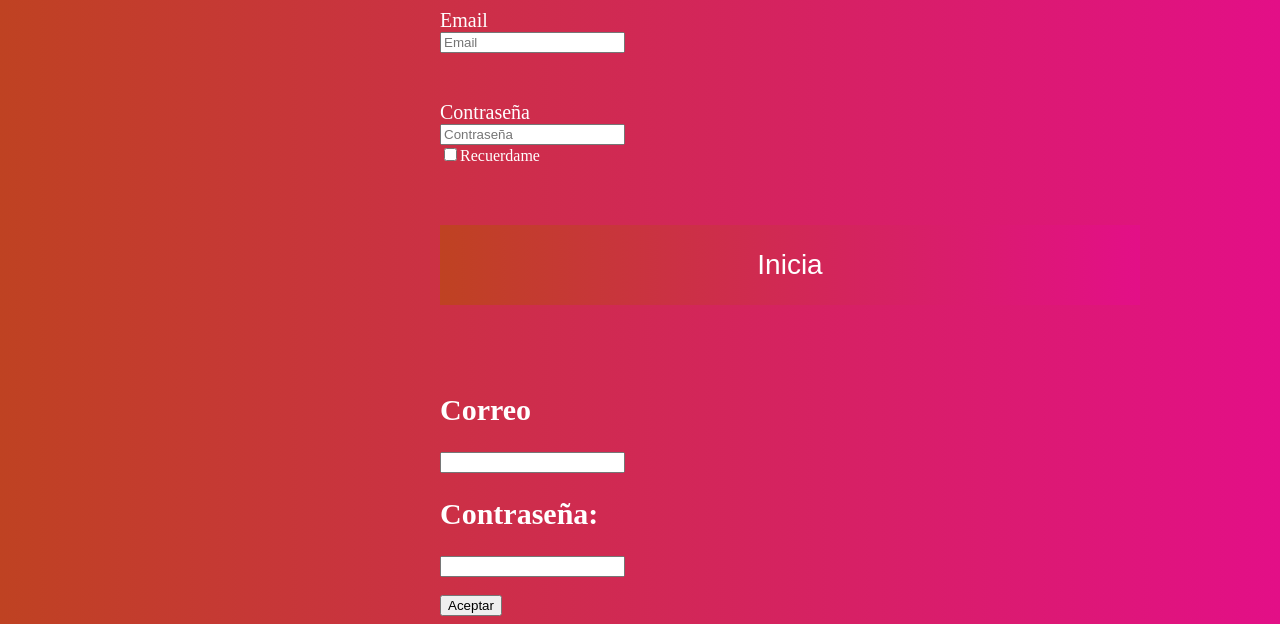
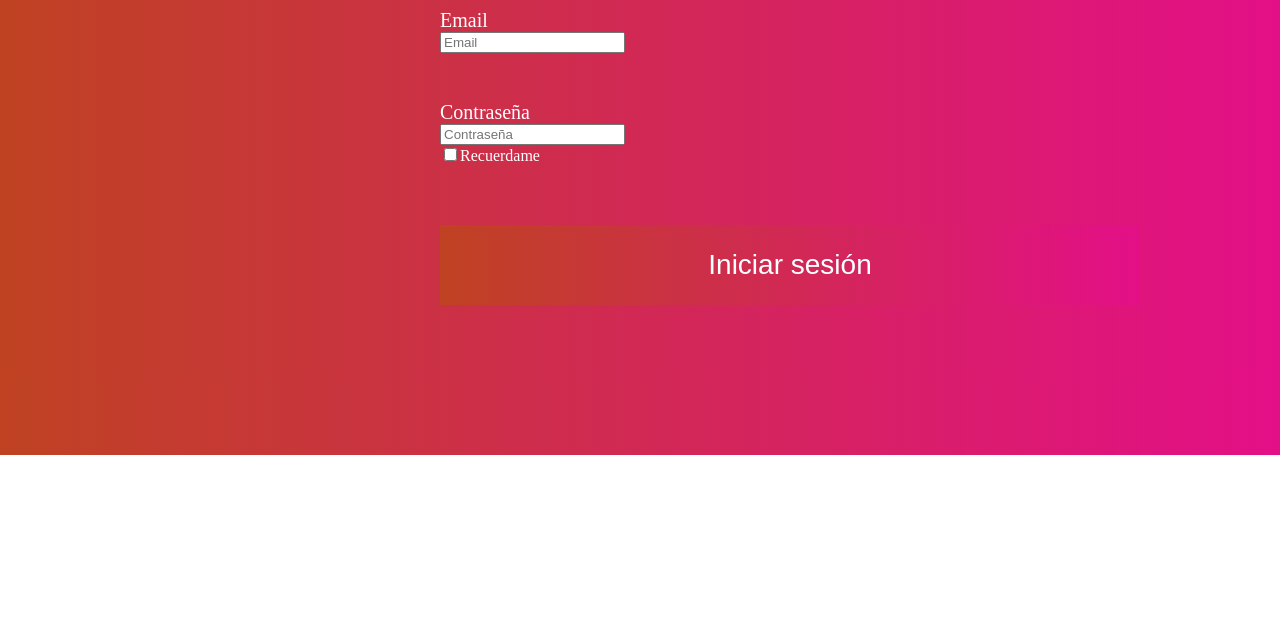
Before and after one commit to infabeti/MARCAS-FINAL-Isaiah-Pablo-Markel, a website: page public/login.html in a window 1280 px wide. Shown: the part 345-969 px from the top of the page. After the commit the page ends 800 px from the top, so only its background shows below. Drawn offline with Linux system fonts and the light colour scheme.

Commit message:
Login corregido

```diff
--- a/public/login.html
+++ b/public/login.html
@@ -39,24 +39,11 @@
 
         				</div>
 
-        				<input id= "login_btn" type="submit" value="Inicia" onclick="check()">
-
+        				<input id= "login_btn" type="submit" value="Iniciar sesión" onclick="check()">
     				</form>
 				<h1></h1>
 			<br>
 			<br>
-
-			<a>
-				<h2>Correo</h2>
-			</a>
-				<input type="text" id="Correo">
-			<a>
-				<h2>Contrase&ntilde;a:</h2>
-			</a>
-				<input type="password" id="contrasenya">
-			<br>
-			<br>
-				<input type="button" value="Aceptar" onclick="IniciarSesion();">
 		</div>
 	</body>
 </html>
```
